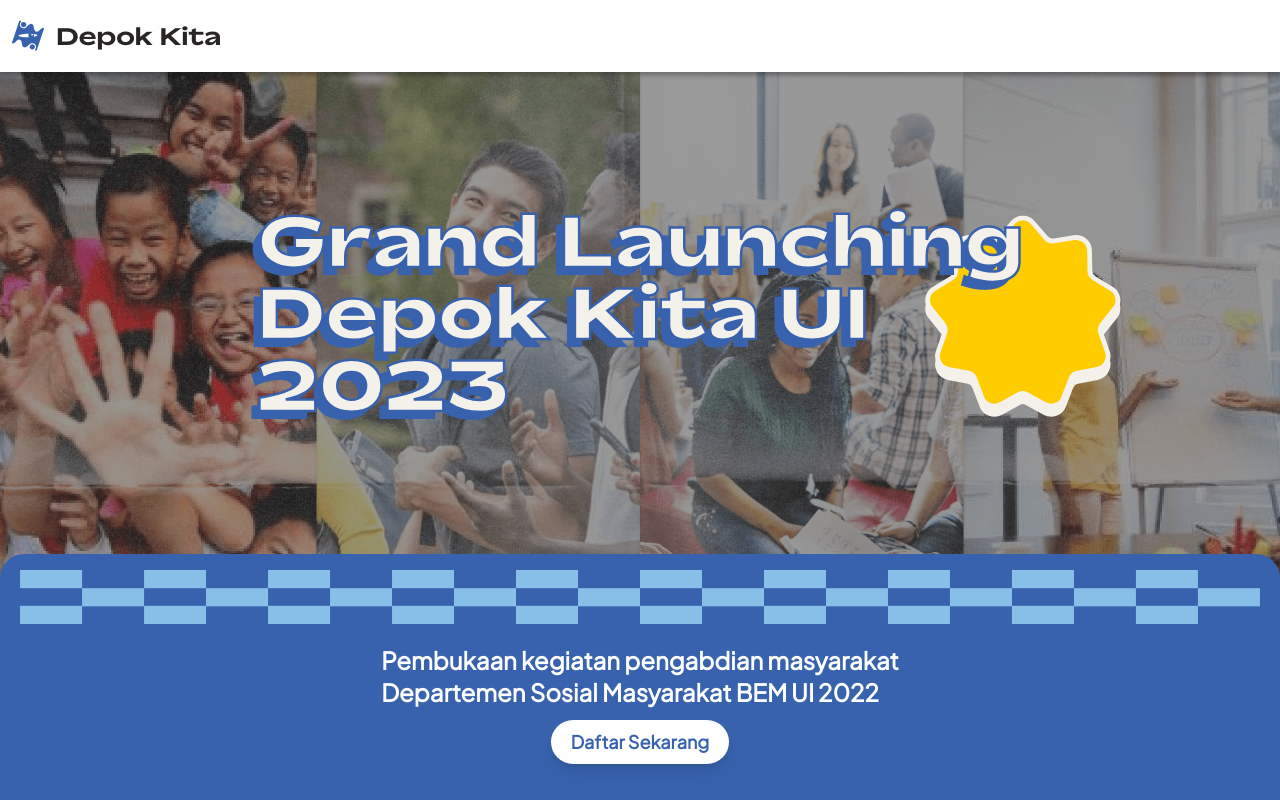
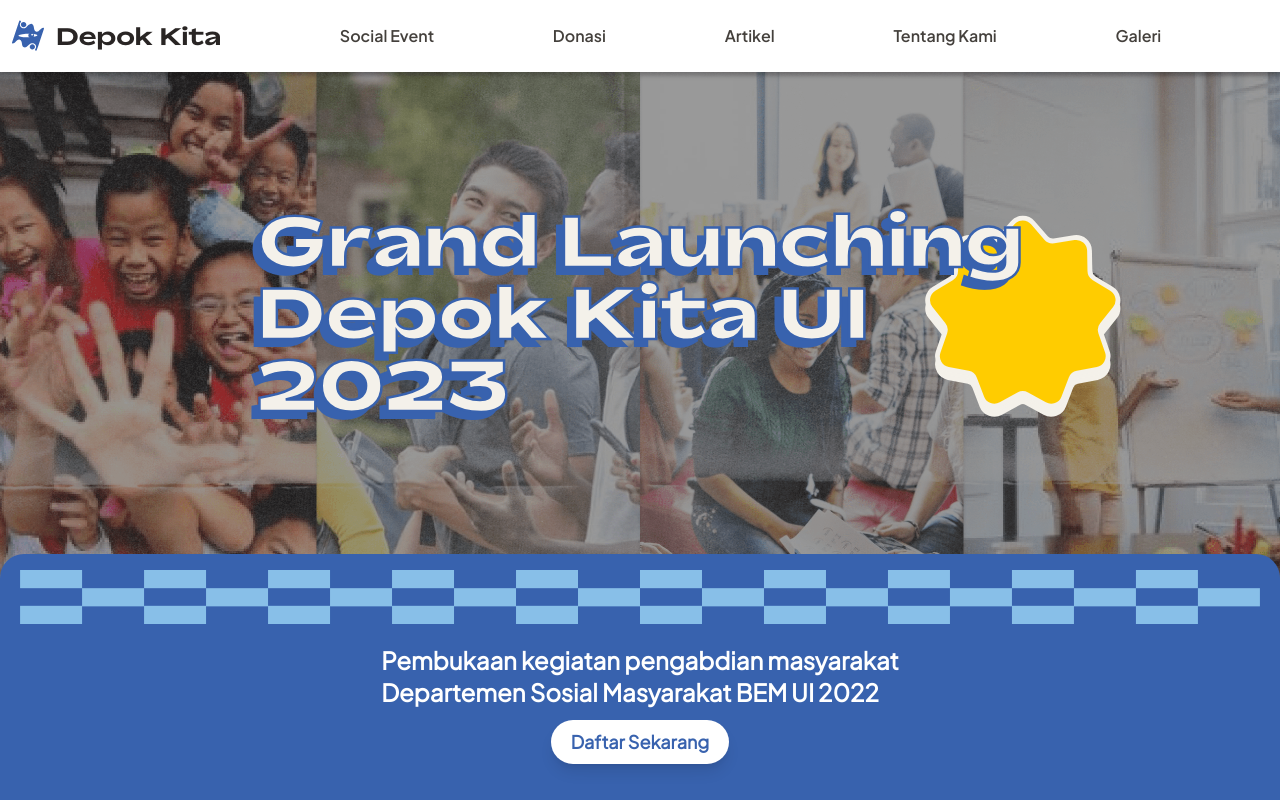
Before and after one commit to Depok-Kita/depkit-2023, a Next.js app: page / in a window 1280 px wide. Shown: the top 800 px of the page. Built offline with nearby package versions, Linux system fonts and the light colour scheme.

Commit message:
fix: Fixing navlink not showing

```diff
--- a/src/components/Navbar.tsx
+++ b/src/components/Navbar.tsx
@@ -12,7 +12,7 @@
                 <Image src="/logo.svg" alt="Logo" width={48} height={48} className='w-8 h-8' />
                 <h1 className='font-semibold font-bossa text-stone-800 text-xl sm:text-2xl'>Depok Kita</h1>
             </div>
-            <ul className={`flex flex-col sm:flex-row fixed sm:relative bg-white top-0 ${open ? "left-0" : "-left-full"} transition-all duration-500 w-full h-screen sm:h-auto items-center font-jkt_semibold text-stone-700 gap-3 justify-evenly font-medium md:text-base flex-1`}>
+            <ul className={`flex flex-col sm:flex-row fixed sm:static bg-white top-0 ${open ? "left-0" : "-left-full"} transition-all duration-500 w-full h-screen sm:h-auto items-center font-jkt_semibold text-stone-700 gap-3 justify-evenly font-medium md:text-base flex-1`}>
                 <li className="sm:hidden">
                     <div className="flex items-center gap-3">
                         <Image src="/logo.svg" alt="Logo" width={48} height={48} />
```
